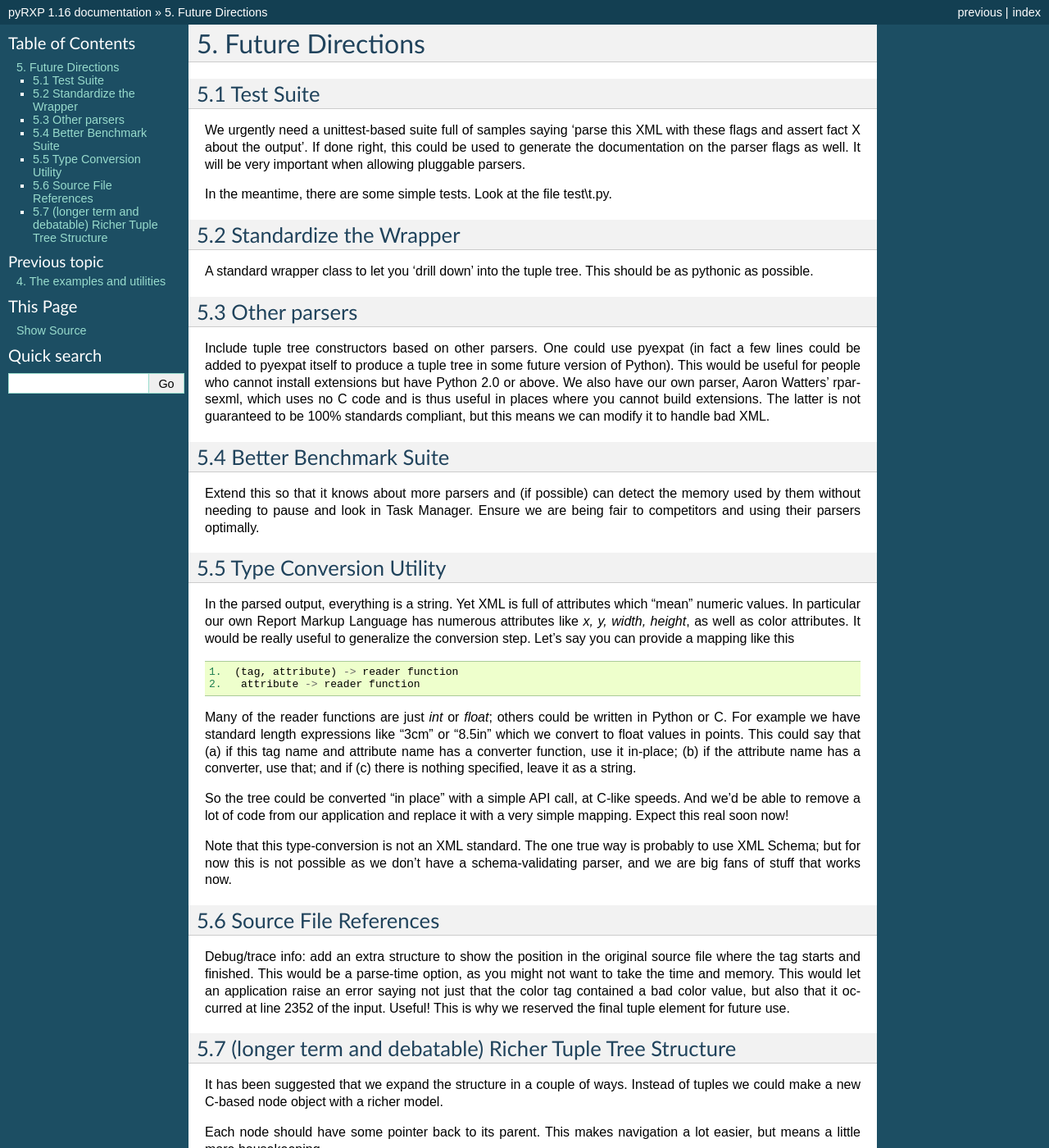
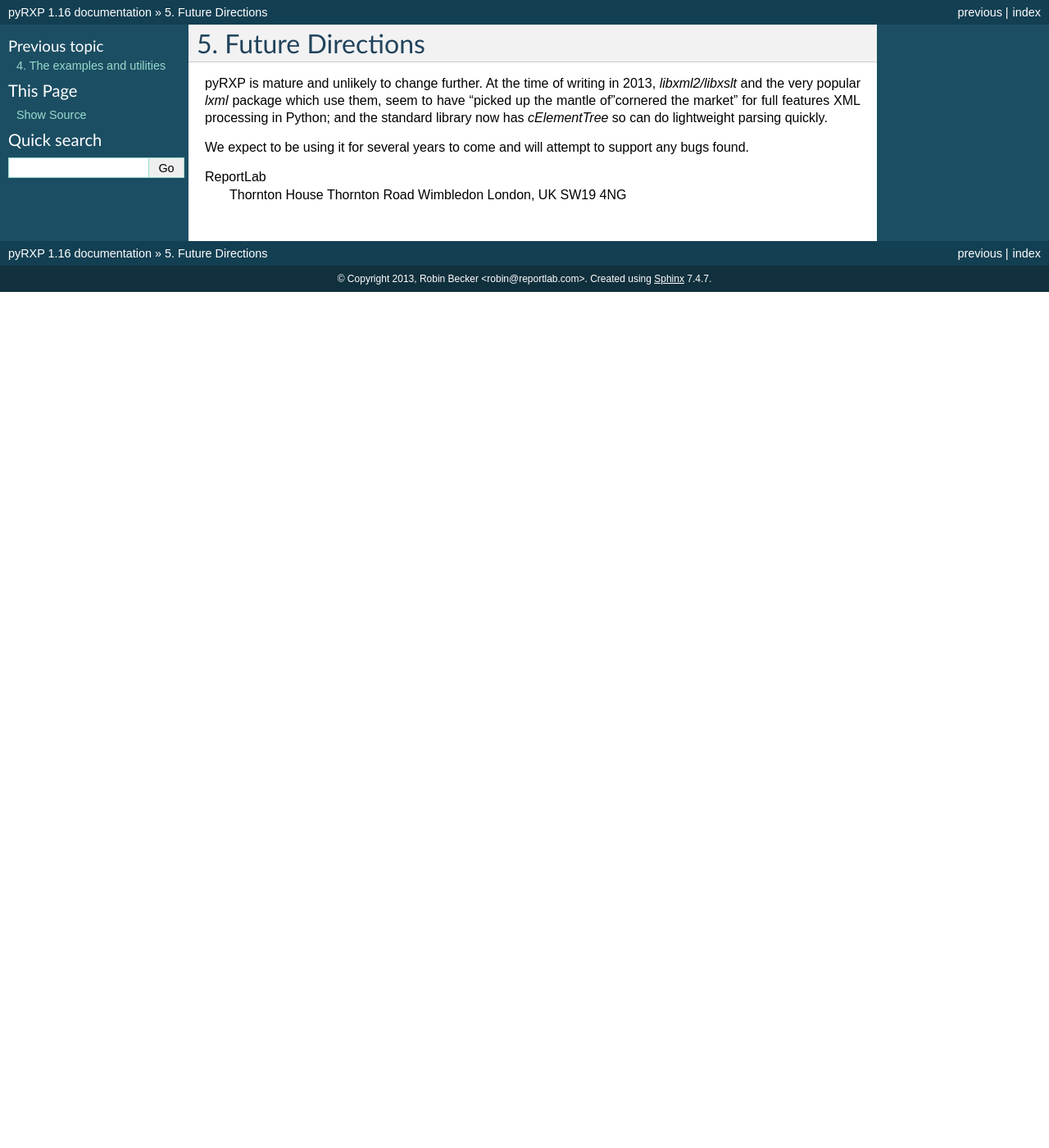
Before and after one commit to MrBitBucket/dpyRXP, a Sphinx documentation site: the page built from docs/roadmap.rst, in a window 1280 px wide and 1400 px high. Shown: the whole window at 82% size. Built offline with Sphinx 7.4.7, drawn with Linux system fonts in a browser that asks for light colours; some of the changed text lies outside the part shown.

```diff
--- a/docs/roadmap.rst
+++ b/docs/roadmap.rst
@@ -1,106 +1,18 @@
 5. Future Directions
 ====================
 
-5.1 Test Suite
---------------
+pyRXP is mature and unlikely to change further.  At the time of writing in 2013,
+*libxml2/libxslt* and the very popular *lxml* package which use them, seem to
+have "picked up the mantle of"cornered the market" for full features XML
+processing in Python; and the standard library now has *cElementTree* so can
+do lightweight parsing quickly.
 
-We urgently need a unittest-based suite full of samples saying 'parse
-this XML with these flags and assert fact X about the output'. If done
-right, this could be used to generate the documentation on the parser
-flags as well. It will be very important when allowing pluggable
-parsers.
+We expect to be using it for several years to come and will attempt to support
+any bugs found.
 
-In the meantime, there are some simple tests. Look at the file
-test\\t.py.
-
-5.2 Standardize the Wrapper
----------------------------
-
-A standard wrapper class to let you 'drill down' into the tuple tree.
-This should be as pythonic as possible.
-
-5.3 Other parsers
------------------
-
-Include tuple tree constructors based on other parsers. One could use
-pyexpat (in fact a few lines could be added to pyexpat itself to produce
-a tuple tree in some future version of Python). This would be useful for
-people who cannot install extensions but have Python 2.0 or above. We
-also have our own parser, Aaron Watters' rparsexml, which uses no C code
-and is thus useful in places where you cannot build extensions. The
-latter is not guaranteed to be 100% standards compliant, but this means
-we can modify it to handle bad XML.
-
-5.4 Better Benchmark Suite
---------------------------
-
-Extend this so that it knows about more parsers and (if possible) can
-detect the memory used by them without needing to pause and look in Task
-Manager. Ensure we are being fair to competitors and using their parsers
-optimally.
-
-5.5 Type Conversion Utility
----------------------------
-
-In the parsed output, everything is a string. Yet XML is full of
-attributes which "mean" numeric values. In particular our own Report
-Markup Language has numerous attributes like *x, y, width, height*, as
-well as color attributes. It would be really useful to generalize the
-conversion step. Let's say you can provide a mapping like this
-
-::
-
-    1.  (tag, attribute) -> reader function
-    2.   attribute -> reader function
-
-Many of the reader functions are just *int* or *float*; others could be
-written in Python or C. For example we have standard length expressions
-like "3cm" or "8.5in" which we convert to float values in points. This
-could say that (a) if this tag name and attribute name has a converter
-function, use it in-place; (b) if the attribute name has a converter,
-use that; and if (c) there is nothing specified, leave it as a string.
-
-So the tree could be converted "in place" with a simple API call, at
-C-like speeds. And we'd be able to remove a lot of code from our
-application and replace it with a very simple mapping. Expect this real
-soon now!
-
-Note that this type-conversion is not an XML standard. The one true way
-is probably to use XML Schema; but for now this is not possible as we
-don't have a schema-validating parser, and we are big fans of stuff that
-works now.
-
-5.6 Source File References
---------------------------
-
-Debug/trace info: add an extra structure to show the position in the
-original source file where the tag starts and finished. This would be a
-parse-time option, as you might not want to take the time and memory.
-This would let an application raise an error saying not just that the
-color tag contained a bad color value, but also that it occurred at line
-2352 of the input. Useful! This is why we reserved the final tuple
-element for future use.
-
-5.7 (longer term and debatable) Richer Tuple Tree Structure
------------------------------------------------------------
-
-It has been suggested that we expand the structure in a couple of ways.
-Instead of tuples we could make a new C-based node object with a richer
-model.
-
-Each node should have some pointer back to its parent. This makes
-navigation a lot easier, but means a little more housekeeping.
-
-We could then also let you distinguish things like CDATA and entity
-nodes and make it a fully rewritable DOM implementation, running at
-C-like speeds. We could even go further and keep references to things
-like comments, which are not part of the XML standard.
-
-PyRXP meets our needs already and we won't rush into this. Still, it
-might be an attractive enhancement for a future version of Python;
-essentially one would make a lightweight XML node into a built-in type.
 
 ReportLab
- 165 The Broadway
+ Thornton House
+ Thornton Road
  Wimbledon
- London, UK SW19 1NE
+ London, UK SW19 4NG
```
Also changed, not shown: docs/introduction.rst (+24 -9 lines).
